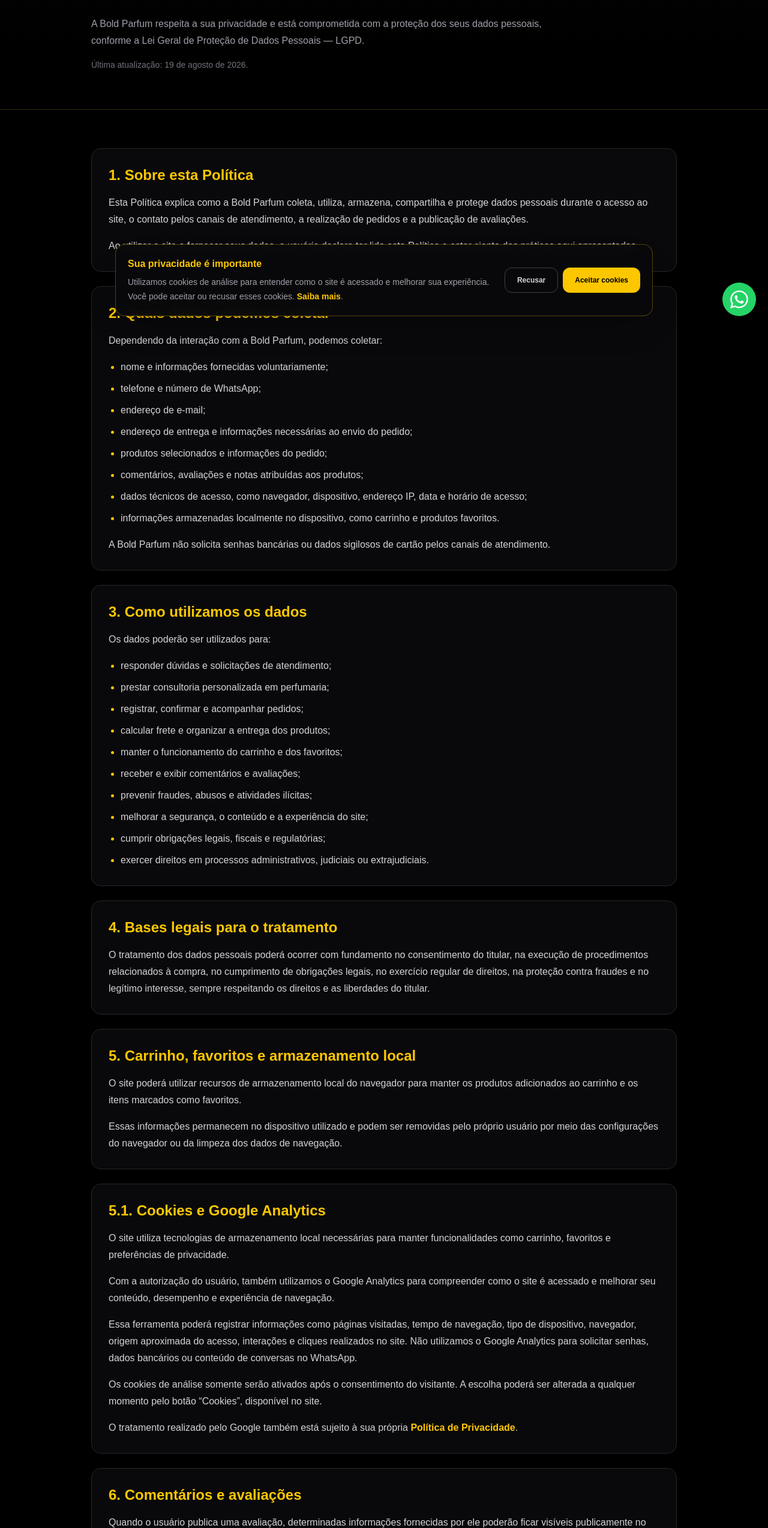
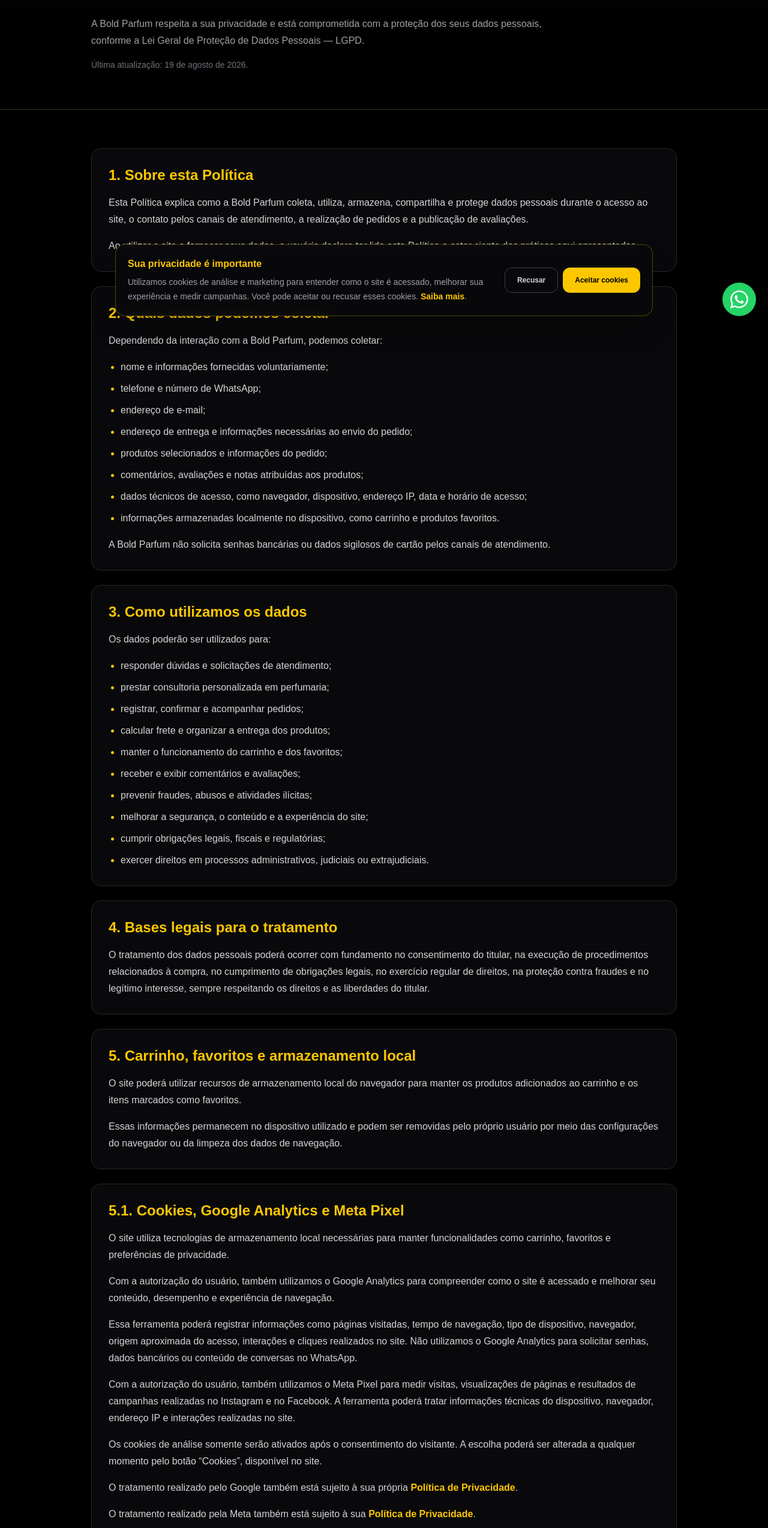
Before and after one commit to rogerionoliveira08/bold-perfumes, a Next.js app: page /politica-de-privacidade in a window 1280 px wide. Shown: the part 253-2800 px from the top of the page at 60% size. Built offline with nearby package versions, Linux system fonts and the light colour scheme.

Commit message:
Adiciona Meta Pixel com consentimento de cookies

```diff
--- a/app/politica-de-privacidade/page.tsx
+++ b/app/politica-de-privacidade/page.tsx
@@ -129,7 +129,7 @@
                 do navegador ou da limpeza dos dados de navegação.
               </p>
             </PolicySection>
-            <PolicySection title="5.1. Cookies e Google Analytics">
+            <PolicySection title="5.1. Cookies, Google Analytics e Meta Pixel">
               <p>
                 O site utiliza tecnologias de armazenamento local necessárias
                 para manter funcionalidades como carrinho, favoritos e
@@ -149,7 +149,13 @@
                 site. Não utilizamos o Google Analytics para solicitar senhas,
                 dados bancários ou conteúdo de conversas no WhatsApp.
               </p>
-
+              <p>
+                Com a autorização do usuário, também utilizamos o Meta Pixel
+                para medir visitas, visualizações de páginas e resultados de
+                campanhas realizadas no Instagram e no Facebook. A ferramenta
+                poderá tratar informações técnicas do dispositivo, navegador,
+                endereço IP e interações realizadas no site.
+              </p>
               <p>
                 Os cookies de análise somente serão ativados após o
                 consentimento do visitante. A escolha poderá ser alterada a
@@ -161,6 +167,18 @@
                 própria{" "}
                 <a
                   href="https://policies.google.com/privacy"
+                  target="_blank"
+                  rel="noopener noreferrer"
+                  className="font-bold text-yellow-400 transition hover:text-yellow-300"
+                >
+                  Política de Privacidade
+                </a>
+                .
+              </p>
+                            <p>
+                O tratamento realizado pela Meta também está sujeito à sua{" "}
+                <a
+                  href="https://www.facebook.com/privacy/policy/"
                   target="_blank"
                   rel="noopener noreferrer"
                   className="font-bold text-yellow-400 transition hover:text-yellow-300"
--- a/components/analytics/GoogleAnalytics.tsx
+++ b/components/analytics/GoogleAnalytics.tsx
@@ -1,17 +1,27 @@
 "use client";
 
-import { useEffect, useState } from "react";
+import { useEffect, useRef, useState } from "react";
 import Link from "next/link";
 import Script from "next/script";
+import { usePathname } from "next/navigation";
 
 const GA_MEASUREMENT_ID = "G-QZ13SCVCBN";
+const META_PIXEL_ID = "1743083507825776";
 const CONSENT_KEY = "bold-parfum-cookie-consent";
 
 type ConsentStatus = "accepted" | "rejected" | null;
 
+declare global {
+  interface Window {
+    fbq?: (...args: unknown[]) => void;
+  }
+}
+
 export default function GoogleAnalytics() {
+  const pathname = usePathname();
   const [consent, setConsent] = useState<ConsentStatus>(null);
   const [ready, setReady] = useState(false);
+  const initialMetaPageView = useRef(false);
 
   useEffect(() => {
     const savedConsent = window.localStorage.getItem(CONSENT_KEY);
@@ -22,6 +32,19 @@
 
     setReady(true);
   }, []);
+
+  useEffect(() => {
+    if (consent !== "accepted") {
+      return;
+    }
+
+    if (!initialMetaPageView.current) {
+      initialMetaPageView.current = true;
+      return;
+    }
+
+    window.fbq?.("track", "PageView");
+  }, [consent, pathname]);
 
   function updateConsent(status: Exclude<ConsentStatus, null>) {
     window.localStorage.setItem(CONSENT_KEY, status);
@@ -56,6 +79,21 @@
               });
             `}
           </Script>
+
+          <Script id="meta-pixel" strategy="afterInteractive">
+            {`
+              !function(f,b,e,v,n,t,s)
+              {if(f.fbq)return;n=f.fbq=function(){n.callMethod?
+              n.callMethod.apply(n,arguments):n.queue.push(arguments)};
+              if(!f._fbq)f._fbq=n;n.push=n;n.loaded=!0;n.version='2.0';
+              n.queue=[];t=b.createElement(e);t.async=!0;
+              t.src=v;s=b.getElementsByTagName(e)[0];
+              s.parentNode.insertBefore(t,s)}(window, document,'script',
+              'https://connect.facebook.net/en_US/fbevents.js');
+              fbq('init', '${META_PIXEL_ID}');
+              fbq('track', 'PageView');
+            `}
+          </Script>
         </>
       ) : null}
 
@@ -71,9 +109,9 @@
               </h2>
 
               <p className="mt-1.5 text-xs leading-5 text-zinc-400 sm:text-sm sm:leading-6">
-                Utilizamos cookies de análise para entender como o site é
-                acessado e melhorar sua experiência. Você pode aceitar ou
-                recusar esses cookies.{" "}
+                Utilizamos cookies de análise e marketing para entender como o
+                site é acessado, melhorar sua experiência e medir campanhas.
+                Você pode aceitar ou recusar esses cookies.{" "}
                 <Link
                   href="/politica-de-privacidade"
                   className="font-bold text-yellow-400 transition hover:text-yellow-300"
```
